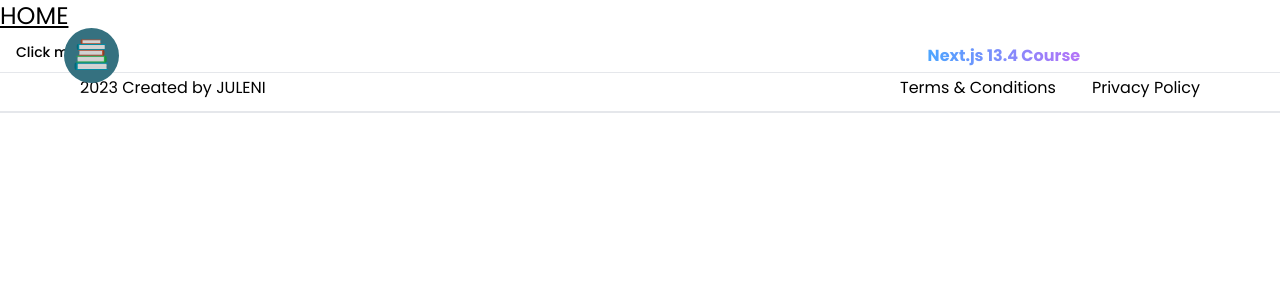
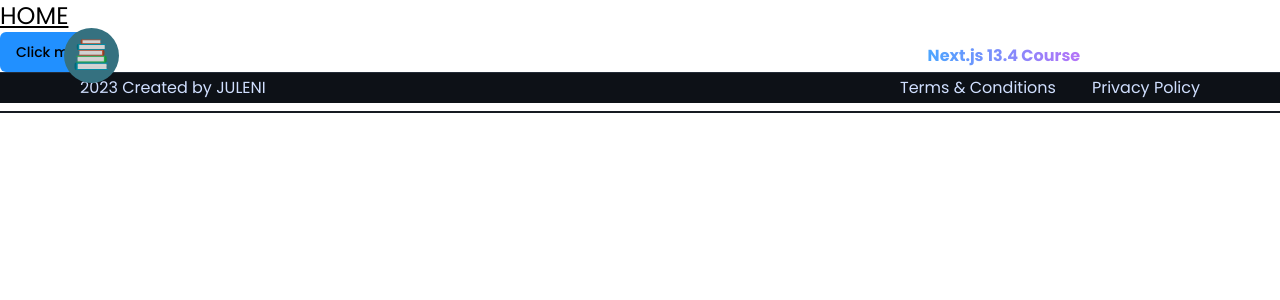
Before and after one commit to juleni/resource-app, a Next.js app: page / in a window 1280 px wide. Shown: the top 300 px of the page. Built offline with nearby package versions, Linux system fonts and the light colour scheme.

Commit message:
Chanbged settings

```diff
--- a/tailwind.config.ts
+++ b/tailwind.config.ts
@@ -8,6 +8,15 @@ module.exports = {
     "./src/**/*.{ts,tsx}",
   ],
   theme: {
+    screens: {
+      xs: "400px",
+      sm: "640px",
+      md: "768px",
+      lg: "1024px",
+      xl: "1220px",
+      "2xl": "1440px",
+      "3xl": "1700px",
+    },
     container: {
       center: true,
       padding: "2rem",
@@ -16,45 +25,36 @@ module.exports = {
       },
     },
     extend: {
+      fontFamily: {
+        poppins: ["Poppins", "sans-serif"],
+        inter: ["Inter", "sans-serif"],
+      },
       colors: {
-        border: "hsl(var(--border))",
-        input: "hsl(var(--input))",
-        ring: "hsl(var(--ring))",
-        background: "hsl(var(--background))",
-        foreground: "hsl(var(--foreground))",
-        primary: {
-          DEFAULT: "hsl(var(--primary))",
-          foreground: "hsl(var(--primary-foreground))",
+        primary: "#2190FF",
+        black: {
+          DEFAULT: "#000",
+          100: "#0D1117",
+          200: "#161B22",
+          300: "#1F2428",
+          400: "#242C38",
         },
-        secondary: {
-          DEFAULT: "hsl(var(--secondary))",
-          foreground: "hsl(var(--secondary-foreground))",
+        grey: {
+          100: "#969BA5",
+          200: "#55616D",
         },
-        destructive: {
-          DEFAULT: "hsl(var(--destructive))",
-          foreground: "hsl(var(--destructive-foreground))",
+        white: {
+          DEFAULT: "#FFF",
+          400: "#A3B3BC",
+          500: "#A4B8D5",
+          800: "#D0DFFF",
         },
-        muted: {
-          DEFAULT: "hsl(var(--muted))",
-          foreground: "hsl(var(--muted-foreground))",
-        },
-        accent: {
-          DEFAULT: "hsl(var(--accent))",
-          foreground: "hsl(var(--accent-foreground))",
-        },
-        popover: {
-          DEFAULT: "hsl(var(--popover))",
-          foreground: "hsl(var(--popover-foreground))",
-        },
-        card: {
-          DEFAULT: "hsl(var(--card))",
-          foreground: "hsl(var(--card-foreground))",
-        },
+        purple: "#8C7CFF",
+        pink: "#ED5FBD",
+        violet: "#F16565",
+        orange: "#FF964B",
       },
-      borderRadius: {
-        lg: "var(--radius)",
-        md: "calc(var(--radius) - 2px)",
-        sm: "calc(var(--radius) - 4px)",
+      backgroundImage: {
+        banner: "url('/jsm_resources_banner.svg')",
       },
       keyframes: {
         "accordion-down": {
```
